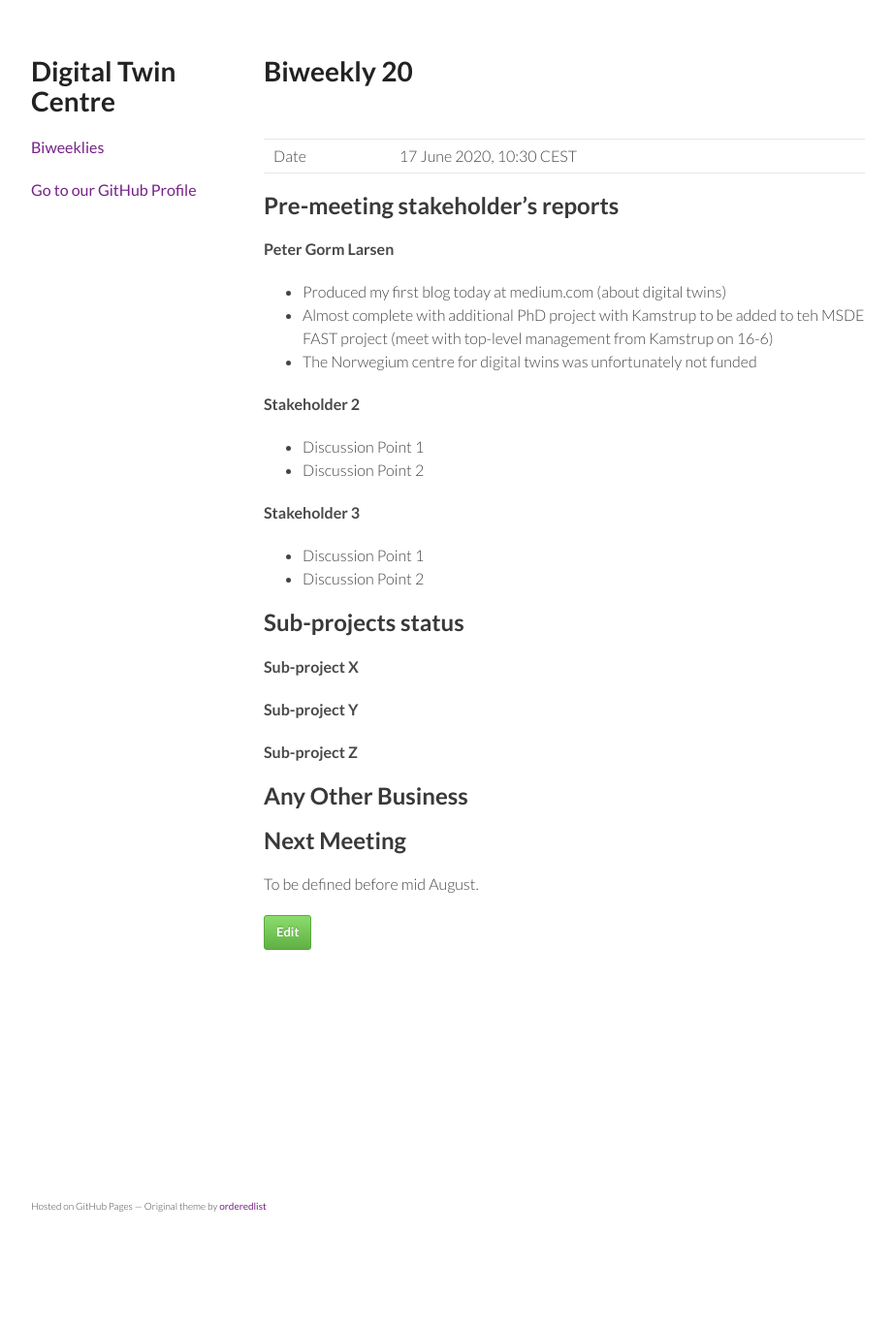
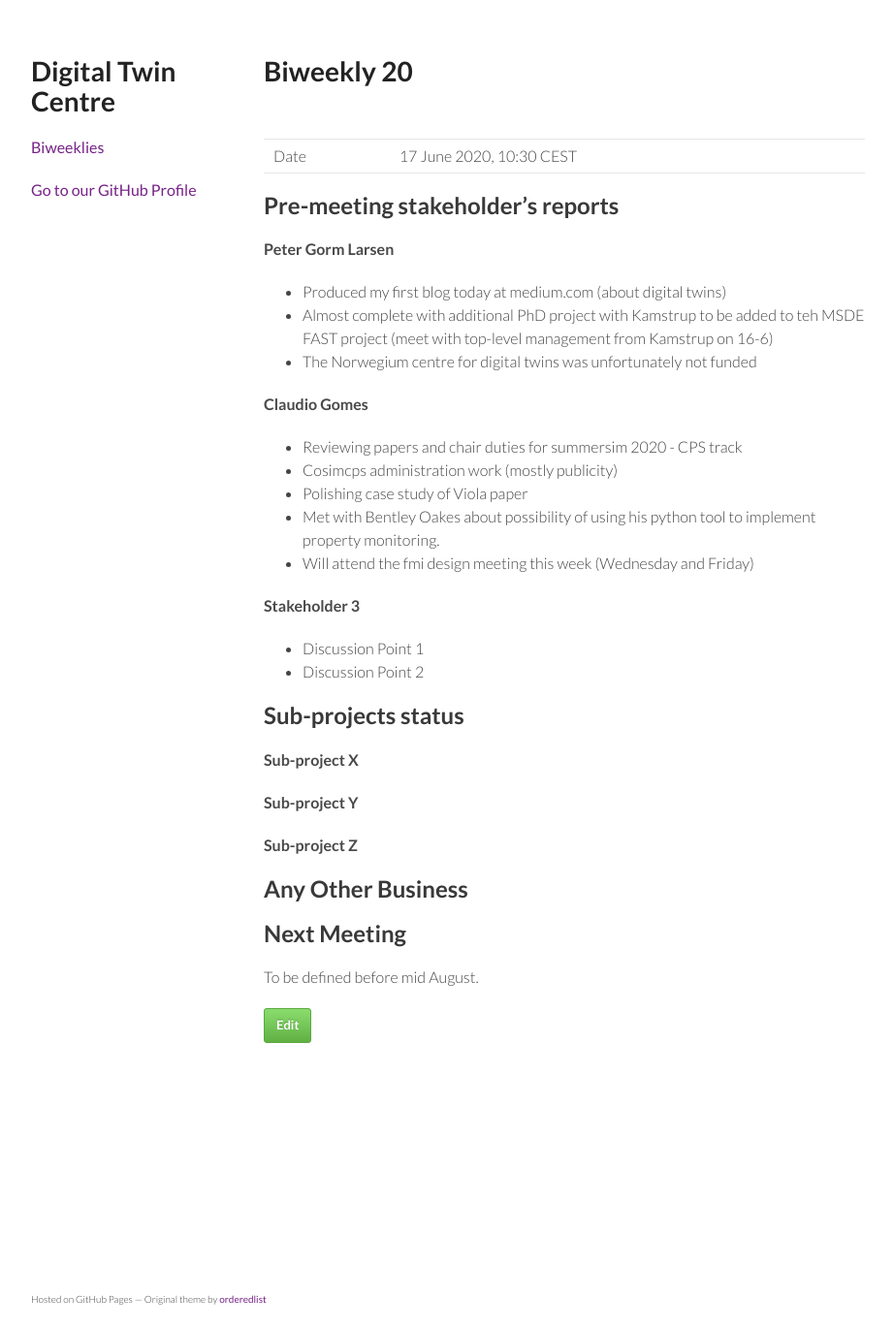
Before and after one commit to digitaltwincentre/digitaltwincentre.github.io, a Jekyll site: the page built from _biweeklies/Biweekly-20.md, in a window 1280 px wide. Shown: the whole page at 97% size, without its empty margins (178-1100 px from the left). Built offline with Jekyll 4.4.1, drawn with Linux system fonts in a browser that asks for light colours; nearby versions of some CDN libraries; before the commit the page ends 1274 px from its top, so only the background shows below that.

Commit message:
Update Biweekly-20.md

```diff
--- a/_biweeklies/Biweekly-20.md
+++ b/_biweeklies/Biweekly-20.md
@@ -25,9 +25,12 @@ date: 17 June 2020, 1030 CEST
 * Almost complete with additional PhD project with Kamstrup to be added to teh MSDE FAST project (meet with top-level management from Kamstrup on 16-6)
 * The Norwegium centre for digital twins was unfortunately not funded
 
-#### Stakeholder 2
-* Discussion Point 1
-* Discussion Point 2
+#### Claudio Gomes
+* Reviewing papers and chair duties for summersim 2020 - CPS track
+* Cosimcps administration work (mostly publicity)
+* Polishing case study of Viola paper
+* Met with Bentley Oakes about possibility of using his python tool to implement property monitoring.
+* Will attend the fmi design meeting this week (Wednesday and Friday)
 
 #### Stakeholder 3
 * Discussion Point 1
```
